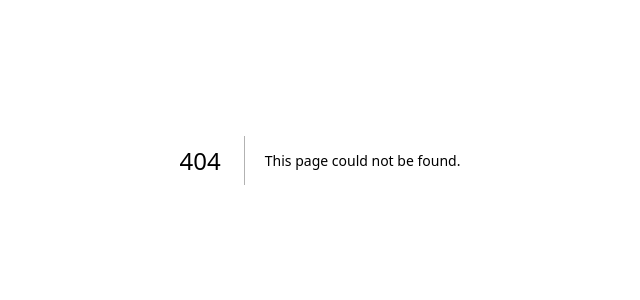
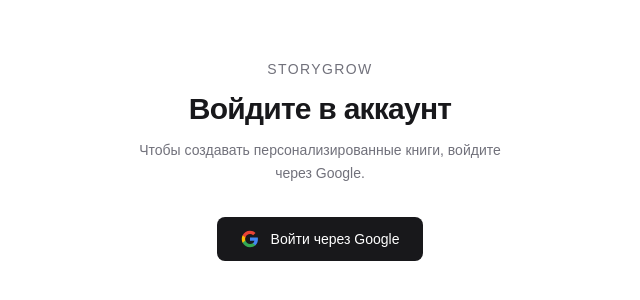
Before and after one commit to HelgaZhizhka/storygrow, a Next.js app in the folder frontend/: page /login in a window 1280 px wide. Before the commit this address had no page. Shown: the part 240-540 px from the top of the page, without its empty margins (320-960 px from the left). Built offline with nearby package versions, Linux system fonts and the light colour scheme; no server answers.

Commit message:
feat(frontend): Google OAuth login flow — auth guard, callback, token store (#18)
Closes #18

```diff
--- /dev/null
+++ b/frontend/src/app/(app)/books/page.tsx
@@ -0,0 +1,39 @@
+'use client';
+
+import { useRouter } from 'next/navigation';
+import { clearTokens, getAccessToken } from '@/lib/auth';
+
+const API_URL = process.env.NEXT_PUBLIC_API_URL ?? 'http://localhost:3001';
+
+export default function BooksPage(): React.ReactElement {
+  const router = useRouter();
+
+  async function handleLogout(): Promise<void> {
+    const token = getAccessToken();
+    if (token) {
+      await fetch(`${API_URL}/auth/logout`, {
+        method: 'POST',
+        headers: { Authorization: `Bearer ${token}` },
+      }).catch(() => {});
+    }
+    clearTokens();
+    router.replace('/login');
+  }
+
+  return (
+    <main className="flex flex-1 flex-col items-center justify-center gap-6 px-6 py-24">
+      <h1 className="text-3xl font-semibold tracking-tight text-zinc-900 dark:text-zinc-50">
+        Мои книги
+      </h1>
+      <p className="text-sm text-zinc-500 dark:text-zinc-400">
+        Здесь будут ваши персонализированные книги.
+      </p>
+      <button
+        onClick={() => void handleLogout()}
+        className="rounded-lg border border-zinc-200 px-4 py-2 text-sm font-medium text-zinc-700 transition-colors hover:bg-zinc-50 dark:border-zinc-700 dark:text-zinc-300 dark:hover:bg-zinc-800"
+      >
+        Выйти
+      </button>
+    </main>
+  );
+}
--- /dev/null
+++ b/frontend/src/app/(app)/layout.tsx
@@ -0,0 +1,17 @@
+'use client';
+
+import { useEffect } from 'react';
+import { useRouter } from 'next/navigation';
+import { isAuthenticated } from '@/lib/auth';
+
+export default function AppLayout({ children }: { children: React.ReactNode }): React.ReactElement {
+  const router = useRouter();
+
+  useEffect(() => {
+    if (!isAuthenticated()) {
+      router.replace('/login');
+    }
+  }, [router]);
+
+  return <>{children}</>;
+}
--- /dev/null
+++ b/frontend/src/app/auth/callback/page.tsx
@@ -0,0 +1,28 @@
+'use client';
+
+import { useEffect } from 'react';
+import { useRouter } from 'next/navigation';
+import { setTokens } from '@/lib/auth';
+
+export default function AuthCallbackPage(): React.ReactElement {
+  const router = useRouter();
+
+  useEffect(() => {
+    const params = new URLSearchParams(window.location.hash.slice(1));
+    const accessToken = params.get('access_token');
+    const refreshToken = params.get('refresh_token');
+
+    if (accessToken && refreshToken) {
+      setTokens(accessToken, refreshToken);
+      router.replace('/books');
+    } else {
+      router.replace('/login');
+    }
+  }, [router]);
+
+  return (
+    <main className="flex flex-1 items-center justify-center">
+      <p className="text-sm text-zinc-500 dark:text-zinc-400">Выполняется вход…</p>
+    </main>
+  );
+}
--- /dev/null
+++ b/frontend/src/app/login/page.tsx
@@ -0,0 +1,50 @@
+const API_URL = process.env.NEXT_PUBLIC_API_URL ?? 'http://localhost:3001';
+
+export default function LoginPage(): React.ReactElement {
+  return (
+    <main className="flex flex-1 flex-col items-center justify-center gap-8 px-6 py-24 text-center">
+      <div className="flex flex-col items-center gap-3">
+        <p className="text-sm font-medium uppercase tracking-widest text-zinc-500 dark:text-zinc-400">
+          StoryGrow
+        </p>
+        <h1 className="text-3xl font-semibold tracking-tight text-zinc-900 dark:text-zinc-50">
+          Войдите в аккаунт
+        </h1>
+        <p className="max-w-sm text-sm leading-relaxed text-zinc-500 dark:text-zinc-400">
+          Чтобы создавать персонализированные книги, войдите через Google.
+        </p>
+      </div>
+
+      <a
+        href={`${API_URL}/auth/google`}
+        className="inline-flex items-center gap-3 rounded-lg bg-zinc-900 px-6 py-3 text-sm font-medium text-white transition-colors hover:bg-zinc-700 dark:bg-zinc-50 dark:text-zinc-900 dark:hover:bg-zinc-200"
+      >
+        <GoogleIcon />
+        Войти через Google
+      </a>
+    </main>
+  );
+}
+
+function GoogleIcon(): React.ReactElement {
+  return (
+    <svg viewBox="0 0 24 24" width="18" height="18" aria-hidden="true">
+      <path
+        d="M22.56 12.25c0-.78-.07-1.53-.2-2.25H12v4.26h5.92c-.26 1.37-1.04 2.53-2.21 3.31v2.77h3.57c2.08-1.92 3.28-4.74 3.28-8.09z"
+        fill="#4285F4"
+      />
+      <path
+        d="M12 23c2.97 0 5.46-.98 7.28-2.66l-3.57-2.77c-.98.66-2.23 1.06-3.71 1.06-2.86 0-5.29-1.93-6.16-4.53H2.18v2.84C3.99 20.53 7.7 23 12 23z"
+        fill="#34A853"
+      />
+      <path
+        d="M5.84 14.09c-.22-.66-.35-1.36-.35-2.09s.13-1.43.35-2.09V7.07H2.18C1.43 8.55 1 10.22 1 12s.43 3.45 1.18 4.93l2.85-2.22.81-.62z"
+        fill="#FBBC05"
+      />
+      <path
+        d="M12 5.38c1.62 0 3.06.56 4.21 1.64l3.15-3.15C17.45 2.09 14.97 1 12 1 7.7 1 3.99 3.47 2.18 7.07l3.66 2.84c.87-2.6 3.3-4.53 6.16-4.53z"
+        fill="#EA4335"
+      />
+    </svg>
+  );
+}
--- /dev/null
+++ b/frontend/src/lib/auth.ts
@@ -0,0 +1,33 @@
+const ACCESS_TOKEN_KEY = 'sg_access_token';
+const REFRESH_TOKEN_KEY = 'sg_refresh_token';
+
+function storage(): Storage | null {
+  if (typeof window === 'undefined') return null;
+  return localStorage;
+}
+
+export function getAccessToken(): string | null {
+  return storage()?.getItem(ACCESS_TOKEN_KEY) ?? null;
+}
+
+export function getRefreshToken(): string | null {
+  return storage()?.getItem(REFRESH_TOKEN_KEY) ?? null;
+}
+
+export function setTokens(accessToken: string, refreshToken: string): void {
+  const s = storage();
+  if (!s) return;
+  s.setItem(ACCESS_TOKEN_KEY, accessToken);
+  s.setItem(REFRESH_TOKEN_KEY, refreshToken);
+}
+
+export function clearTokens(): void {
+  const s = storage();
+  if (!s) return;
+  s.removeItem(ACCESS_TOKEN_KEY);
+  s.removeItem(REFRESH_TOKEN_KEY);
+}
+
+export function isAuthenticated(): boolean {
+  return getAccessToken() !== null;
+}
```
Also changed, not shown: 1 other file (tests, documents, lock files or other folders).
